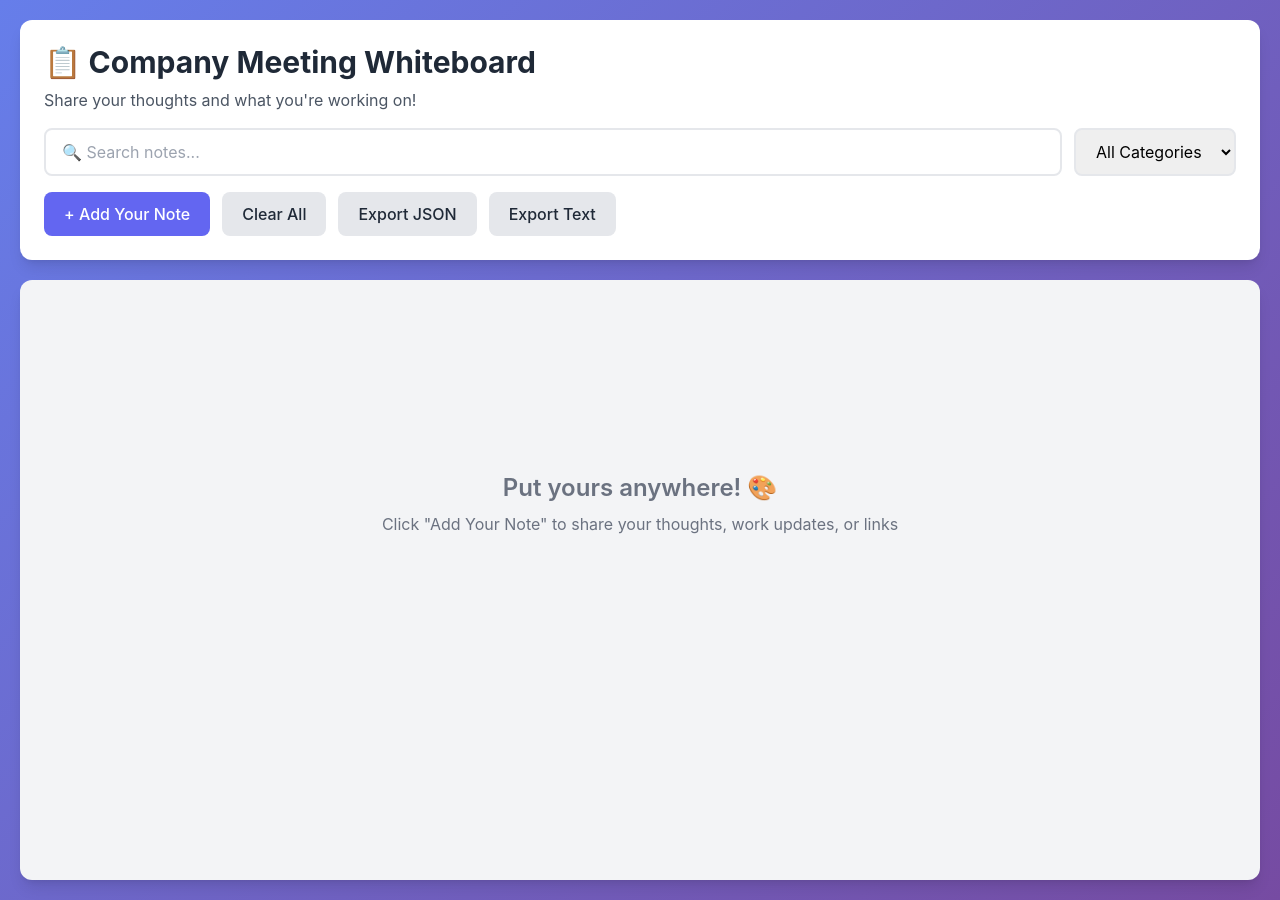
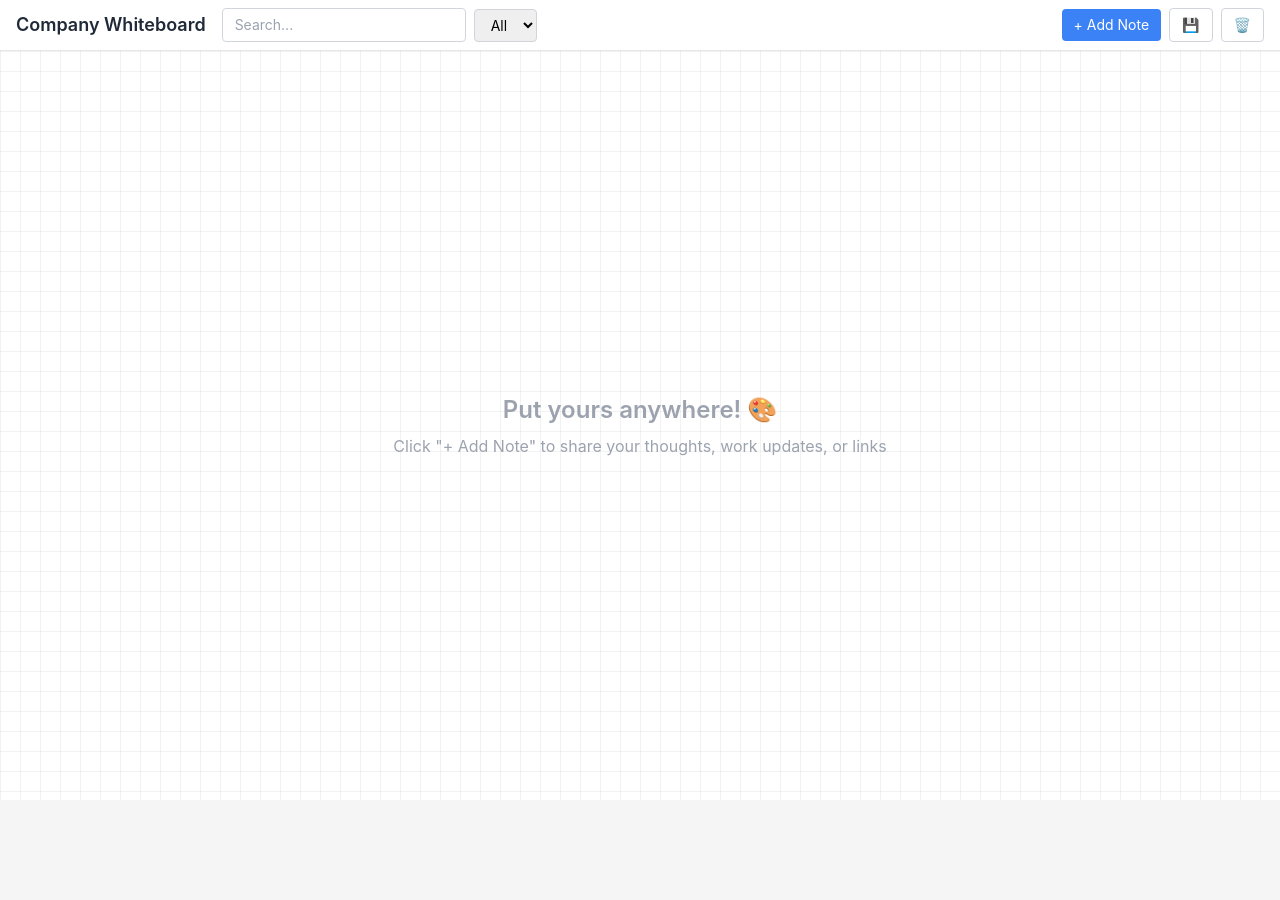
Before and after one commit to Sharmeen-Rauf/whiteboard, a Next.js app: page / in a window 1280 px wide. After the commit the page ends 800 px from the top, so only its background shows below. Built offline with nearby package versions, Linux system fonts and the light colour scheme.

Commit message:
Refactor Home component layout and styles; update Note and NoteModal components for improved UI consistency and functionality

```diff
--- a/app/globals.css
+++ b/app/globals.css
@@ -10,8 +10,9 @@
 
 body {
   font-family: -apple-system, BlinkMacSystemFont, 'Segoe UI', Roboto, Oxygen, Ubuntu, Cantarell, sans-serif;
-  background: linear-gradient(135deg, #667eea 0%, #764ba2 100%);
+  background: #f5f5f5;
   min-height: 100vh;
+  overflow: hidden;
 }
 
 @layer utilities {
@@ -22,4 +23,11 @@ body {
   .note-shadow-hover {
     box-shadow: 0 6px 12px rgba(0, 0, 0, 0.2);
   }
+
+  .whiteboard-grid {
+    background-image:
+      linear-gradient(rgba(0, 0, 0, 0.05) 1px, transparent 1px),
+      linear-gradient(90deg, rgba(0, 0, 0, 0.05) 1px, transparent 1px);
+    background-size: 20px 20px;
+  }
 }
--- a/app/page.tsx
+++ b/app/page.tsx
@@ -169,86 +169,74 @@ export default function Home() {
   })
 
   return (
-    <div className="min-h-screen p-5">
-      <div className="max-w-7xl mx-auto">
-        {/* Header */}
-        <header className="bg-white rounded-xl shadow-lg p-6 mb-5">
-          <h1 className="text-3xl font-bold text-gray-800 mb-2">
-            📋 Company Meeting Whiteboard
-          </h1>
-          <p className="text-gray-600 mb-4">
-            Share your thoughts and what you're working on!
-          </p>
-          {/* Search and Filter */}
-          <div className="mb-4 flex gap-3 flex-wrap">
-            <div className="flex-1 min-w-[200px]">
+    <div className="h-screen flex flex-col bg-white">
+      {/* Minimal Toolbar */}
+      <div className="border-b border-gray-200 bg-white px-4 py-2 flex items-center justify-between">
+        <div className="flex items-center gap-4">
+          <h1 className="text-lg font-semibold text-gray-800">Company Whiteboard</h1>
+          <div className="flex items-center gap-2">
             <input
               type="text"
-                placeholder="🔍 Search notes..."
+              placeholder="Search..."
               value={searchQuery}
               onChange={(e) => setSearchQuery(e.target.value)}
-                className="w-full px-4 py-2.5 border-2 border-gray-200 rounded-lg focus:outline-none focus:border-indigo-500 transition-colors"
+              className="px-3 py-1.5 text-sm border border-gray-300 rounded focus:outline-none focus:border-blue-500"
             />
-            </div>
             <select
               value={selectedCategory}
               onChange={(e) => setSelectedCategory(e.target.value)}
-              className="px-4 py-2.5 border-2 border-gray-200 rounded-lg focus:outline-none focus:border-indigo-500 transition-colors"
+              className="px-3 py-1.5 text-sm border border-gray-300 rounded focus:outline-none focus:border-blue-500"
             >
               {categories.map(cat => (
                 <option key={cat} value={cat}>
-                  {cat === 'all' ? 'All Categories' : cat}
+                  {cat === 'all' ? 'All' : cat}
                 </option>
               ))}
             </select>
           </div>
-          <div className="flex gap-3 flex-wrap">
+        </div>
+        <div className="flex items-center gap-2">
           <button
             onClick={() => {
               setEditingNote(null)
               setIsModalOpen(true)
             }}
-              className="px-5 py-2.5 bg-indigo-500 text-white rounded-lg font-medium hover:bg-indigo-600 transition-all hover:-translate-y-0.5 hover:shadow-lg"
+            className="px-3 py-1.5 text-sm bg-blue-500 text-white rounded hover:bg-blue-600 transition-colors"
           >
-              + Add Your Note
+            + Add Note
+          </button>
+          <button
+            onClick={exportNotes}
+            className="px-3 py-1.5 text-sm border border-gray-300 rounded hover:bg-gray-50 transition-colors"
+            title="Export"
+          >
+            💾
           </button>
           <button
             onClick={clearAll}
-              className="px-5 py-2.5 bg-gray-200 text-gray-800 rounded-lg font-medium hover:bg-gray-300 transition-all"
+            className="px-3 py-1.5 text-sm border border-gray-300 rounded hover:bg-gray-50 transition-colors"
+            title="Clear All"
           >
-              Clear All
-            </button>
-            <button
-              onClick={exportNotes}
-              className="px-5 py-2.5 bg-gray-200 text-gray-800 rounded-lg font-medium hover:bg-gray-300 transition-all"
-            >
-              Export JSON
-            </button>
-            <button
-              onClick={exportAsText}
-              className="px-5 py-2.5 bg-gray-200 text-gray-800 rounded-lg font-medium hover:bg-gray-300 transition-all"
-            >
-              Export Text
+            🗑️
           </button>
         </div>
-          {filteredNotes.length !== notes.length && (
-            <p className="text-sm text-gray-500 mt-2">
-              Showing {filteredNotes.length} of {notes.length} notes
-            </p>
-          )}
-        </header>
+      </div>
 
-        {/* Whiteboard */}
-        <div className="bg-gray-100 rounded-xl shadow-lg p-8 min-h-[600px] relative overflow-hidden">
+      {/* Whiteboard Canvas */}
+      <div className="flex-1 relative overflow-hidden bg-white whiteboard-grid">
         {notes.length === 0 ? (
-            <div className="text-center text-gray-500 py-40">
+          <div className="absolute inset-0 flex items-center justify-center">
+            <div className="text-center text-gray-400">
               <h2 className="text-2xl font-semibold mb-2">Put yours anywhere! 🎨</h2>
-              <p>Click "Add Your Note" to share your thoughts, work updates, or links</p>
+              <p>Click "+ Add Note" to share your thoughts, work updates, or links</p>
+            </div>
           </div>
         ) : filteredNotes.length === 0 ? (
-            <div className="text-center text-gray-500 py-40">
-              <h2 className="text-2xl font-semibold mb-2">No notes found</h2>
-              <p>Try adjusting your search or filter criteria</p>
+          <div className="absolute inset-0 flex items-center justify-center">
+            <div className="text-center text-gray-400">
+              <h2 className="text-xl font-semibold mb-2">No notes found</h2>
+              <p className="text-sm">Try adjusting your search or filter</p>
+            </div>
           </div>
         ) : (
           filteredNotes.map((note) => (
@@ -278,6 +266,5 @@ export default function Home() {
         editingNote={editingNote}
       />
     </div>
-    </div>
   )
 }
--- a/components/Note.tsx
+++ b/components/Note.tsx
@@ -82,43 +82,32 @@ export default function Note({ note, onPositionUpdate, onDelete, onEdit }: NoteP
   return (
     <div
       ref={noteRef}
-      className={`absolute rounded-lg p-4 min-w-[250px] max-w-[400px] note-shadow transition-all ${
-        isDragging ? 'opacity-80 z-50' : 'hover:note-shadow-hover z-10'
+      className={`absolute p-4 min-w-[280px] max-w-[420px] bg-white border-2 border-gray-300 transition-all ${
+        isDragging ? 'opacity-90 z-50 shadow-lg' : 'hover:shadow-md z-10'
       }`}
       style={{
         left: `${position.x}px`,
         top: `${position.y}px`,
-        backgroundColor: note.color,
-        border: `2px solid ${note.color === '#fff9c4' ? '#fdd835' : 'rgba(0,0,0,0.1)'}`,
+        backgroundColor: note.color || '#ffffff',
+        borderColor: note.color === '#fff9c4' ? '#fdd835' : (note.color === '#ffffff' ? '#d1d5db' : note.color),
         cursor: isDragging ? 'grabbing' : 'grab',
       }}
       onMouseDown={handleMouseDown}
     >
-      <div className="flex justify-between items-start mb-2 pb-2 border-b border-gray-200">
+      {/* Header */}
+      <div className="flex justify-between items-start mb-3">
         <div className="flex-1">
-          <div className="font-bold text-lg text-gray-800">{note.name}</div>
+          <div className="font-bold text-xl text-gray-900 mb-1" style={{ fontFamily: 'inherit' }}>
+            {note.name}
+          </div>
           {note.title && (
-            <div className="text-sm text-gray-600 italic">{note.title}</div>
-          )}
-          {(note.category || (note.tags && note.tags.length > 0)) && (
-            <div className="flex gap-2 mt-1 flex-wrap">
-              {note.category && (
-                <span className="text-xs px-2 py-0.5 bg-indigo-100 text-indigo-700 rounded-full">
-                  {note.category}
-                </span>
-              )}
-              {note.tags && note.tags.map((tag, idx) => (
-                <span key={idx} className="text-xs px-2 py-0.5 bg-gray-200 text-gray-700 rounded-full">
-                  #{tag}
-                </span>
-              ))}
-            </div>
+            <div className="text-sm text-gray-600 mb-2">{note.title}</div>
           )}
         </div>
-        <div className="flex gap-1 ml-2">
+        <div className="flex gap-1 ml-3">
           {onEdit && (
             <button
-              className="note-edit w-6 h-6 bg-blue-500 text-white rounded-full flex items-center justify-center text-xs hover:bg-blue-600 transition-all hover:scale-110"
+              className="note-edit w-6 h-6 flex items-center justify-center text-gray-500 hover:text-blue-600 hover:bg-blue-50 transition-colors"
               onClick={(e) => {
                 e.stopPropagation()
                 onEdit()
@@ -129,7 +118,7 @@ export default function Note({ note, onPositionUpdate, onDelete, onEdit }: NoteP
             </button>
           )}
           <button
-            className="note-delete w-6 h-6 bg-red-500 text-white rounded-full flex items-center justify-center text-sm hover:bg-red-600 transition-all hover:scale-110"
+            className="note-delete w-6 h-6 flex items-center justify-center text-gray-500 hover:text-red-600 hover:bg-red-50 transition-colors"
             onClick={(e) => {
               e.stopPropagation()
               onDelete(note.id)
@@ -140,31 +129,44 @@ export default function Note({ note, onPositionUpdate, onDelete, onEdit }: NoteP
           </button>
         </div>
       </div>
-      <div className="text-gray-700 whitespace-pre-wrap break-words mb-2">
+
+      {/* Content */}
+      <div className="text-gray-800 whitespace-pre-wrap break-words mb-3 leading-relaxed">
         {note.content}
       </div>
+
+      {/* Links */}
       {note.links.length > 0 && (
-        <div className="mt-2 pt-2 border-t border-gray-200">
+        <div className="mt-3 pt-3 border-t border-gray-200">
           {note.links.map((link, index) => (
             <a
               key={index}
               href={link}
               target="_blank"
               rel="noopener noreferrer"
-              className="block text-indigo-600 text-sm mb-1 hover:underline break-all"
+              className="block text-blue-600 text-sm mb-1.5 hover:underline break-all"
             >
               {link}
             </a>
           ))}
         </div>
       )}
-      <div className="mt-2 pt-2 border-t border-gray-200 text-xs text-gray-500">
-        {note.updatedAt ? (
-          <>Updated: {new Date(note.updatedAt).toLocaleString()}</>
-        ) : (
-          <>Created: {new Date(note.createdAt).toLocaleString()}</>
-        )}
-      </div>
+
+      {/* Tags/Category - Minimal */}
+      {(note.category || (note.tags && note.tags.length > 0)) && (
+        <div className="flex gap-1.5 mt-3 flex-wrap">
+          {note.category && note.category !== 'general' && (
+            <span className="text-xs px-2 py-0.5 bg-gray-100 text-gray-600">
+              {note.category}
+            </span>
+          )}
+          {note.tags && note.tags.slice(0, 3).map((tag, idx) => (
+            <span key={idx} className="text-xs px-2 py-0.5 bg-gray-100 text-gray-600">
+              #{tag}
+            </span>
+          ))}
+        </div>
+      )}
     </div>
   )
 }
--- a/components/NoteModal.tsx
+++ b/components/NoteModal.tsx
@@ -17,7 +17,7 @@ export default function NoteModal({ isOpen, onClose, onAdd, onUpdate, editingNot
     title: '',
     content: '',
     links: '',
-    color: '#fff9c4',
+    color: '#ffffff',
     category: 'general',
     tags: '',
   })
@@ -42,7 +42,7 @@ export default function NoteModal({ isOpen, onClose, onAdd, onUpdate, editingNot
           title: '',
           content: '',
           links: '',
-          color: '#fff9c4',
+          color: '#ffffff',
           category: 'general',
           tags: '',
         })
@@ -94,11 +94,11 @@ export default function NoteModal({ isOpen, onClose, onAdd, onUpdate, editingNot
 
   return (
     <div
-      className="fixed inset-0 z-50 flex items-center justify-center bg-black bg-opacity-50 backdrop-blur-sm"
+      className="fixed inset-0 z-50 flex items-center justify-center bg-black bg-opacity-40"
       onClick={onClose}
     >
       <div
-        className="bg-white rounded-xl p-8 w-full max-w-2xl max-h-[90vh] overflow-y-auto shadow-2xl relative animate-slideDown"
+        className="bg-white border-2 border-gray-300 p-8 w-full max-w-2xl max-h-[90vh] overflow-y-auto shadow-xl relative"
         onClick={(e) => e.stopPropagation()}
       >
         <button
```
Lines whose indentation alone changed are shown as unchanged.
